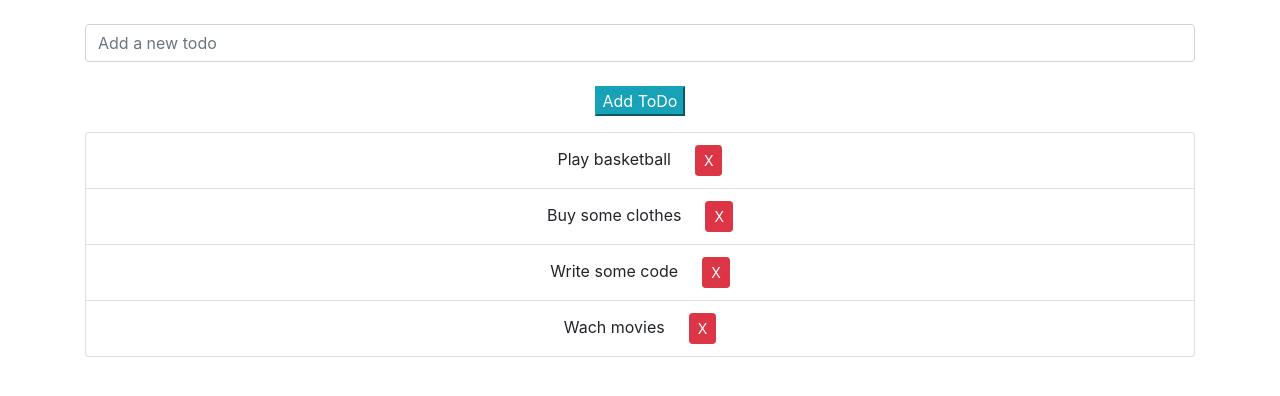
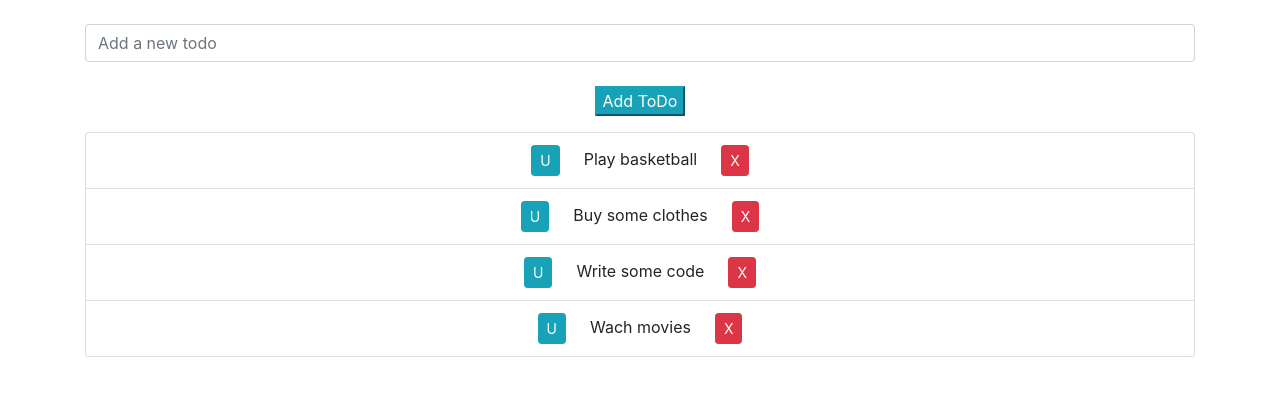
Before and after one commit to zeljko-djuric/react-crud, a React (Create React App) app: page / in a window 1280 px wide. Shown: the top 396 px of the page. Built offline with nearby package versions, Linux system fonts and the light colour scheme.

Commit message:
Added update button

```diff
--- a/src/App.js
+++ b/src/App.js
@@ -66,10 +66,12 @@
           </button>
           <ul className="list-group">
            {this.state.todos.map((item, index) => {
-             return <li key={item.id} className="list-group-item">{item.name}
+             return <li key={item.id} className="list-group-item">
+              <button className="btn-sm mr-4 btn btn-info" onClick={() => {this.deleteTodo(index)}}>U</button>
+              {item.name}
               <button className="btn-sm ml-4 btn btn-danger" onClick={() => {this.deleteTodo(index)}}>X</button>
-             </li>
-           })}
+              </li>
+             })}
           </ul>
         </div>
 
```
